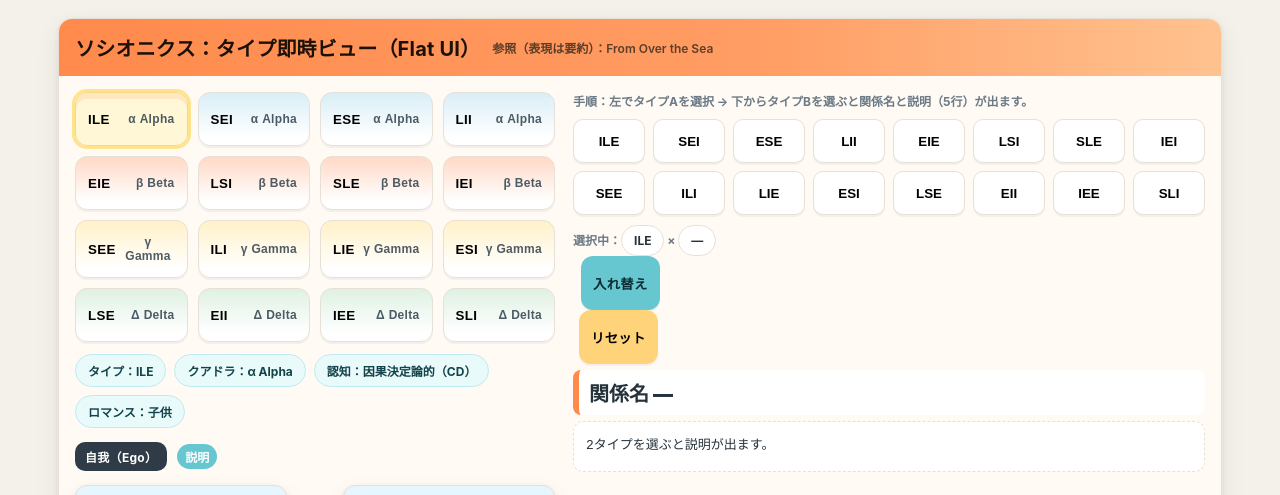
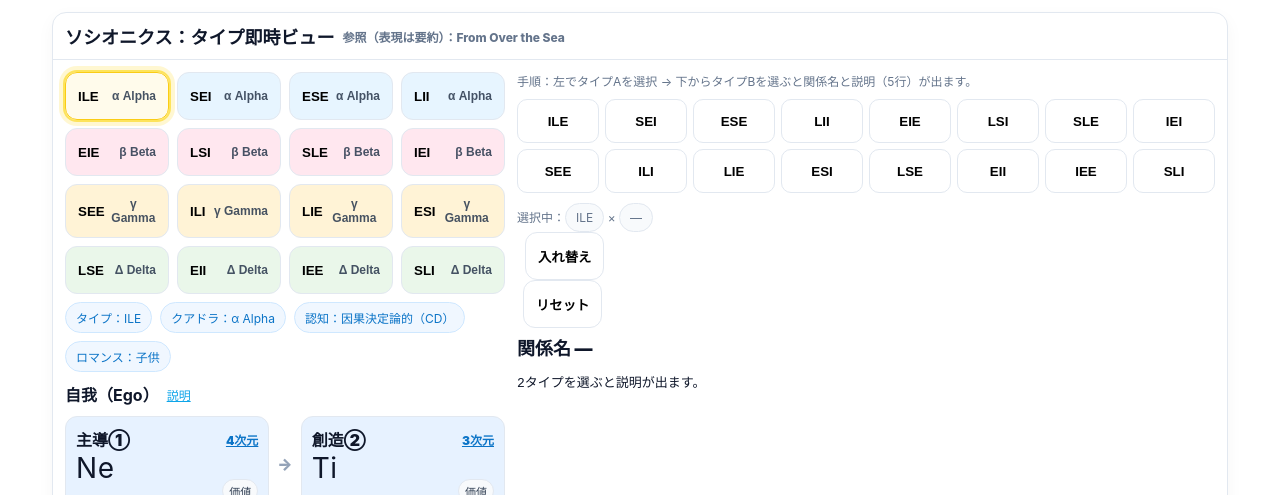
Before and after one commit to utage-jpg/socionix.utage, a plain HTML site: page index.html in a window 1280 px wide. Shown: the top 495 px of the page. Drawn offline with Linux system fonts and the light colour scheme.

Commit message:
Add files via upload

```diff
--- a/index.html
+++ b/index.html
@@ -3,163 +3,69 @@
 <head>
 <meta charset="utf-8" />
 <meta name="viewport" content="width=device-width, initial-scale=1, maximum-scale=1, viewport-fit=cover" />
-<title>Socionics Type Quick Lookup – Flat UI ver.</title>
-<meta name="theme-color" content="#ff8a4c" />
+<title>Socionics Type Quick Lookup – ボタン配置修正</title>
+<meta name="theme-color" content="#0ea5e9" />
 <style>
-/* ========= Flat UI Palette ========= */
 :root{
-  /* ベース（紙色・文字色） */
-  --bg:#f4f1ea;         /* アイボリー */
-  --ink:#25323b;        /* チャコール */
-  --muted:#6b7a86;      /* サブテキスト */
-  --line:#e6e0d6;       /* 区切り線 */
-
-  /* アクセント */
-  --brand:#ff8a4c;      /* オレンジ */
-  --brand-2:#67c7d0;    /* ターコイズ */
-  --brand-3:#ffd37a;    /* サンシャイン */
-
-  /* カード/パネル */
-  --panel:#fffaf4;      /* ほんのりクリーム */
-
-  /* クアドラ背景（淡いトーン） */
-  --alpha:#d9eef7;      /* さわやかライトブルー */
-  --beta:#ffd9c6;       /* 柔らかオレンジ */
-  --gamma:#fff1c9;      /* クリームイエロー */
-  --delta:#dff1e3;      /* ミント */
-
-  /* 価値/非価値（ご要望維持：価値=水色/非価値=白） */
-  --val:#e5f6ff;
-  --noval:#ffffff;
-
-  /* 影・角丸 */
-  --radius:14px;
-  --shadow:0 10px 24px rgba(37,50,59,.08), 0 2px 6px rgba(37,50,59,.06);
+  --bg:#ffffff; --panel:#f8fafc; --ink:#0f172a; --muted:#64748b; --line:#e2e8f0; --hi:#0ea5e9;
+  --alpha:#e7f5ff; --beta:#ffe7ef; --gamma:#fff3d6; --delta:#eaf7ea;
+  --val:#e7f2ff;   /* 価値=水色 */
+  --noval:#ffffff; /* 非価値=白  */
 }
-
-/* ========= Base ========= */
 *{box-sizing:border-box}
-html,body{
-  margin:0;background:var(--bg);color:var(--ink);
-  font-family: "Inter", "Hiragino Sans", "Noto Sans JP", "Yu Gothic", "Segoe UI", system-ui, -apple-system, Meiryo, sans-serif;
-}
-.wrap{max-width:1200px;margin:0 auto;padding:18px;display:grid;gap:18px}
-h1{font-size:20px;margin:8px 0;letter-spacing:.2px}
-.card{
-  background:var(--panel);
-  border:1px solid var(--line);
-  border-radius:var(--radius);
-  box-shadow:var(--shadow);
-  overflow:hidden;
-}
-.hd{
-  padding:14px 16px;
-  background: linear-gradient(90deg, var(--brand) 0%, #ff9d64 60%, #ffc28f 100%);
-  color:#1c1109;
-  display:flex;gap:12px;align-items:center;flex-wrap:wrap;
-}
-.hd h1{color:#1c1109;margin:0}
-.hd .small{color:#402e20;opacity:.85;font-weight:600}
-.body{padding:16px 16px 18px}
-
-/* ========= Buttons (Types) ========= */
-.types{display:grid;grid-template-columns:repeat(2,1fr);gap:10px}
+html,body{margin:0;background:var(--bg);color:var(--ink);
+  font-family:-apple-system,BlinkMacSystemFont,"Segoe UI","Hiragino Sans","Noto Sans JP","Yu Gothic",Meiryo,sans-serif}
+.wrap{max-width:1200px;margin:0 auto;padding:12px;display:grid;gap:12px}
+h1{font-size:18px;margin:8px 0}
+.card{background:#fff;border:1px solid var(--line);border-radius:14px;box-shadow:0 6px 18px rgba(2,6,23,.04)}
+.hd{padding:10px 12px;border-bottom:1px solid var(--line);font-weight:800;display:flex;gap:8px;align-items:center;flex-wrap:wrap}
+.body{padding:12px}
+.small{font-size:12px;color:var(--muted)}
+/* タイプ選択 */
+.types{display:grid;grid-template-columns:repeat(2,1fr);gap:8px}
 @media(min-width:640px){ .types{grid-template-columns:repeat(4,1fr)} }
-.btn{
-  padding:14px 12px;border:1px solid var(--line);
-  border-radius:12px;background:#fff;font-weight:900;letter-spacing:.3px;
-  cursor:pointer;user-select:none;display:flex;justify-content:space-between;align-items:center;gap:6px;min-height:54px;
-  box-shadow:0 2px 0 rgba(37,50,59,.05);
-  transition:transform .05s ease, box-shadow .2s ease, background .2s ease;
-}
-.btn .q{font-size:12px;color:#3a4b56;opacity:.9;font-weight:700}
-.btn:active{transform:translateY(1px)}
-.btn.sel{
-  outline:3px solid #ffe38a;background:#fff7d6;border-color:#f7d789;
-  box-shadow:0 6px 0 rgba(255,138,76,.15) inset;
-}
-
-/* クアドラ色の淡い帯を背景に */
-.qalpha{background:linear-gradient(180deg, var(--alpha) 0%, #ffffff 85%)}
-.qbeta{ background:linear-gradient(180deg, var(--beta) 0%, #ffffff 85%)}
-.qgamma{background:linear-gradient(180deg, var(--gamma) 0%, #ffffff 85%)}
-.qdelta{background:linear-gradient(180deg, var(--delta) 0%, #ffffff 85%)}
-
-/* ========= Badges ========= */
-.badges{display:flex;gap:8px;flex-wrap:wrap;margin:12px 0}
-.badge{
-  display:inline-flex;align-items:center;padding:7px 12px;border-radius:999px;border:1px solid var(--line);
-  background:#fff;font-size:12px;font-weight:700;color:var(--ink)
-}
-.badge.link{cursor:pointer;border-color:#bfeaf1;background:#e9fafb;color:#13434a}
-.badge.link:hover{filter:saturate(1.1)}
-
-/* ========= 8 Blocks / Flow ========= */
-.flow{display:grid;gap:14px}
-.flowrow{display:grid;grid-template-columns:1fr 36px 1fr;gap:10px;align-items:center}
-.block{
-  border:1px solid var(--line);border-radius:12px;padding:12px;background:#fff;position:relative;min-height:106px;
-  box-shadow:var(--shadow);
-}
+.btn{padding:12px;border:1px solid var(--line);border-radius:12px;background:#fff;font-weight:800;cursor:pointer;user-select:none;display:flex;justify-content:space-between;align-items:center;gap:6px;min-height:48px;touch-action:manipulation}
+.btn .q{font-size:12px;color:#334155;opacity:.9}
+.btn:active{transform:scale(.98)}
+.btn.sel{outline:2px solid rgba(253,224,71,.85);background:#fffbeb;border-color:#facc15;box-shadow:0 0 0 6px rgba(253,224,71,.25)}
+.qalpha{background:var(--alpha)} .qbeta{background:var(--beta)} .qgamma{background:var(--gamma)} .qdelta{background:var(--delta)}
+/* バッジ（タップで説明） */
+.badges{display:flex;gap:8px;flex-wrap:wrap;margin:8px 0}
+.badge{display:inline-flex;align-items:center;padding:6px 10px;border-radius:999px;border:1px solid var(--line);background:#f8fafc;font-size:12px;cursor:default}
+.badge.link{cursor:pointer;color:#0b74c7;border-color:#cfe8ff;background:#f0f7ff}
+/* 8ブロック（1→2, 4←3, 6←5, 7→8） */
+.flow{display:grid;gap:10px}
+.flowrow{display:grid;grid-template-columns:1fr auto 1fr;gap:8px;align-items:center}
+.block{border:1px solid var(--line);border-radius:12px;padding:10px;background:#fff;position:relative;min-height:96px}
 .block .t{display:flex;justify-content:space-between;align-items:center;font-weight:900}
-.block .f{font-size:30px;letter-spacing:.8px;margin-top:8px}
-.block .d{
-  font-size:12px;font-weight:800;color:#0b5b63;text-decoration:none;border:2px solid var(--brand-2);
-  padding:2px 8px;border-radius:999px;background:#e7fbfd;cursor:pointer
-}
-.block .tag{
-  position:absolute;right:10px;bottom:8px;font-size:11px;color:#374b54;font-weight:800;
-  padding:4px 8px;border-radius:999px;border:1px solid var(--line);background:#fff;cursor:pointer
-}
-/* 価値/非価値の背景（ご要望維持） */
-.block.v{background:var(--val)}
-.block.nv{background:var(--noval)}
-.arrow{
-  width:36px;height:36px;border-radius:10px;background:#2f3b46;display:grid;place-items:center;
-  color:#fff;font-weight:900;box-shadow:0 6px 12px rgba(37,50,59,.15)
-}
-.colcap{grid-column:1/-1;display:flex;align-items:center;gap:10px;margin-top:2px}
-.colcap b{
-  background:#2f3b46;color:#fff;padding:6px 10px;border-radius:10px;font-size:12px;letter-spacing:.3px
-}
-.info{
-  font-size:12px;color:#fff;background:var(--brand-2);padding:4px 8px;border-radius:999px;cursor:pointer;text-decoration:none;font-weight:800
-}
-
-/* ========= Right: Relations ========= */
-.grid2{display:grid;gap:18px}
-@media(min-width:1024px){ .grid2{grid-template-columns:480px 1fr} }
-
-.relgrid{display:grid;grid-template-columns:repeat(4,1fr);gap:8px}
+.block .f{font-size:28px;letter-spacing:.6px}
+.block .d{font-size:12px;color:#0b74c7;text-decoration:underline;cursor:pointer}
+.block .tag{position:absolute;right:10px;bottom:8px;font-size:11px;color:#334155;padding:3px 6px;border-radius:999px;border:1px solid var(--line);background:#f8fafc;cursor:pointer}
+.block.v{background:var(--val)} .block.nv{background:var(--noval)}
+.arrow{font-weight:900;color:#94a3b8}
+.colcap{grid-column:1/-1;display:flex;align-items:center;gap:8px;margin-top:2px}
+.info{font-size:12px;color:#0ea5e9;cursor:pointer;text-decoration:underline}
+/* 相性UI */
+.grid2{display:grid;gap:12px}
+@media(min-width:1024px){ .grid2{grid-template-columns:440px 1fr} }
+.relgrid{display:grid;grid-template-columns:repeat(4,1fr);gap:6px}
 @media(min-width:520px){ .relgrid{grid-template-columns:repeat(8,1fr)} }
-.relbtn{
-  padding:11px;border:1px solid var(--line);border-radius:10px;background:#fff;font-weight:900;cursor:pointer;min-height:44px;
-  box-shadow:0 2px 0 rgba(37,50,59,.05)
-}
-.relbtn.sel{outline:3px solid var(--brand-2);background:#e9fafb}
-.reltitle{
-  font-weight:900;font-size:20px;margin:6px 0;padding:8px 10px;border-left:6px solid var(--brand);background:#fff;border-radius:8px
-}
-pre{white-space:pre-wrap;line-height:1.9;margin:0;background:#fff;border:1px dashed var(--line);border-radius:10px;padding:12px}
-
-/* ========= Pop (Tooltip Card) ========= */
-.pop{
-  position:absolute;z-index:40;min-width:260px;max-width:380px;background:#ffffff;border:1px solid var(--line);
-  border-radius:14px;box-shadow:0 20px 40px rgba(37,50,59,.2), 0 6px 14px rgba(37,50,59,.12);padding:12px
-}
-.pop .ttl{font-weight:900;margin-bottom:6px;color:#1f2a33}
-.pop .txt{font-size:13px;color:#2d3c46;line-height:1.9;white-space:pre-wrap}
-.pop .close{margin-top:6px;font-size:12px;color:#6b7a86;cursor:pointer;text-decoration:underline}
-
-/* ========= Small helpers ========= */
-.small{font-size:12px;color:var(--muted);font-weight:700}
+.relbtn{padding:10px;border:1px solid var(--line);border-radius:10px;background:#fff;font-weight:700;cursor:pointer;min-height:44px}
+.relbtn:active{transform:scale(.98)} .relbtn.sel{outline:2px solid rgba(14,165,233,.3);background:#f0f9ff}
+.reltitle{font-weight:900;font-size:18px;margin:6px 0}
+pre{white-space:pre-wrap;line-height:1.7}
+/* ポップ */
+.pop{position:absolute;z-index:40;min-width:240px;max-width:360px;background:#fff;border:1px solid var(--line);border-radius:12px;box-shadow:0 18px 40px rgba(2,6,23,.18);padding:10px}
+.pop .ttl{font-weight:900;margin-bottom:6px}
+.pop .txt{font-size:13px;color:#334155;line-height:1.8;white-space:pre-wrap}
+.pop .close{margin-top:6px;font-size:12px;color:#64748b;cursor:pointer;text-decoration:underline}
 </style>
 </head>
 <body>
 <div class="wrap">
   <div class="card">
     <div class="hd">
-      <h1>ソシオニクス：タイプ即時ビュー（Flat UI）</h1>
+      <h1 style="margin:0">ソシオニクス：タイプ即時ビュー</h1>
       <span class="small">参照（表現は要約）：From Over the Sea</span>
     </div>
     <div class="body grid2">
@@ -204,10 +110,9 @@ pre{white-space:pre-wrap;line-height:1.9;margin:0;background:#fff;border:1px das
       <section>
         <div class="small">手順：左でタイプAを選択 → 下からタイプBを選ぶと関係名と説明（5行）が出ます。</div>
         <div class="relgrid" id="relPicker" style="margin-top:10px"></div>
-        <div class="small" style="margin-top:10px">
-          選択中：<span id="pickA" class="badge">—</span> × <span id="pickB" class="badge">—</span>
-          <button id="swap" class="btn" style="margin-left:8px;background:var(--brand-2);color:#0b2b30;border:none">入れ替え</button>
-          <button id="clear" class="btn" style="margin-left:6px;background:#ffd37a;border:none">リセット</button>
+        <div class="small" style="margin-top:10px">選択中：<span id="pickA" class="badge">—</span> × <span id="pickB" class="badge">—</span>
+          <button id="swap" class="btn" style="margin-left:8px">入れ替え</button>
+          <button id="clear" class="btn" style="margin-left:6px">リセット</button>
         </div>
         <div class="reltitle" id="relTitle">関係名 —</div>
         <pre id="relDesc">2タイプを選ぶと説明が出ます。</pre>
@@ -232,18 +137,18 @@ const QUADRA={ ILE:"Alpha", SEI:"Alpha", ESE:"Alpha", LII:"Alpha",
 const QSYM={Alpha:"α",Beta:"β",Gamma:"γ",Delta:"Δ"};
 const QCLS=t=>({Alpha:"qalpha",Beta:"qbeta",Gamma:"qgamma",Delta:"qdelta"}[QUADRA[t]]||"");
 
-/* —— UI の並び（α→β→γ→Δ） —— */
+/* —— UI用の並び（ご指定のグリッド） —— */
 const TYPES_UI=["ILE","SEI","ESE","LII","EIE","LSI","SLE","IEI","SEE","ILI","LIE","ESI","LSE","EII","IEE","SLI"];
 
-/* クアドラ解説 */
+/* クアドラの説明 */
 const QUADRA_EXP={
   Alpha:"・価値＝Ne・Ti・Fe・Si。\n・自由な発想と情報交換、フレンドリーな空気。\n・ユーモア/ゲーム性で合意を作りやすい。\n・衝突は避け、議論はオープン＆軽快に。\n・探究と学習のコミュニティ運営が得意。",
-  Beta :"・価値＝Fe・Ni・Se・Ti。\n・一体感・役割分担・ドラマ性で動く。\n・モメンタムを重視し、決断が速い。\n・上下や儀礼を整え、集団で突破。\n・祭り/舞台/キャンペーンに強い。",
+  Beta :"・価値＝Fe・Ni・Se・Ti。\n・一体感・役割分担・ドラマ性で動く。\n・モメンタムを重視し、決断が速い。\n・上下や儀礼を整え、集団で突破する。\n・祭り/舞台/キャンペーンに強い。",
   Gamma:"・価値＝Fi・Te・Se・Ni。\n・実利・成果・信頼を重視。直言しやすい。\n・契約や責任範囲を明確化し前進。\n・短期勝負や交渉、ビジネス実装に強い。\n・“やる/やらない”の切り分けが明快。",
   Delta:"・価値＝Si・Te・Fi・Ne。\n・穏やかな改善・生活基盤・共同体を重視。\n・職人気質で着実、過度なドラマは好まない。\n・環境整備と合意形成でじわっと伸ばす。\n・教育/福祉/ものづくりに適性。"
 };
 
-/* —— 機能配列（①〜⑧）：前回ご指定どおり —— */
+/* —— 機能配列（①〜⑧）※前回ご指定のまま —— */
 const F={
   LSE:["Te","Si","Fe","Ni","Fi","Ne","Ti","Se"],
   LIE:["Te","Ni","Fe","Si","Fi","Se","Ti","Ne"],
@@ -263,7 +168,7 @@ const F={
   EII:["Fi","Ne","Ti","Se","Te","Si","Fe","Ni"]
 };
 
-/* ラベル・次元 */
+/* ラベル／次元／役割 */
 const TITLES=["主導①","創造②","規範③","脆弱④","暗示⑤","動員⑥","無視⑦","証明⑧"];
 const DIMTAG_JP=["4次元","3次元","2次元","1次元","1次元","2次元","3次元","4次元"];
 const DIMDESC={
@@ -305,18 +210,15 @@ const ROM={ SLE:"侵略者", LSI:"侵略者", SEE:"侵略者", ESI:"侵略者",
             ESE:"保護者", SEI:"保護者", LSE:"保護者", SLI:"保護者",
             ILE:"子供",   LII:"子供",   EII:"子供",   IEE:"子供" };
 const ROM_EXP={
-  "侵略者":"・主導的で押し出しが強いアプローチ。\n・相手の反応で熱量が高まる。\n・率直さが魅力だが過度な圧は禁物。\n・境界の合意が関係を安定。\n・“前に進める”局面で力を発揮。",
+  "侵略者":"・主導的で押し出しが強いアプローチ。\n・相手の反応で熱量が高まる。\n・率直さが魅力だが過度な圧は禁物。\n・境界の合意が関係を安定させる。\n・“前に進める”局面で力を発揮。",
   "犠牲者":"・情緒の機微に敏感で受容的。\n・保護されると魅力が引き出される。\n・ドラマ性を好む側面。\n・安心できる枠組みが重要。\n・深い結びつきで力を発揮。",
   "保護者":"・面倒見が良く、安定供給を重視。\n・リスクを先回りして支える。\n・過干渉にならない配慮が鍵。\n・信頼の蓄積で愛情が増す。\n・生活実務に強い。",
-  "子供":"・好奇心と遊び心で関係を温める。\n・安全基地があると伸びやすい。\n・過度な管理は萎縮を招く。\n・肯定的フィードバックが効く。\n・軽やかな親密さを好む。"
+  "子供":"・好奇心と遊び心で関係を温める。\n・安全基地があると伸びやすい。\n・過度な管理は萎縮を招く。\n・肯定的なフィードバックが効く。\n・軽やかな親密さを好む。"
 };
 
 /* 相性（256） */
 const RM={"ILE":["同","双","活","鏡","要+","監+","協","幻","超","消","似","衝","要-","監-","共","準"],"SEI":["双","同","鏡","活","監+","要+","幻","協","消","超","衝","似","監-","要-","準","共"],"ESE":["活","鏡","同","双","共","準","要-","監-","似","衝","超","消","協","幻","要+","監+"],"LII":["鏡","活","双","同","準","共","監-","要-","衝","似","消","超","幻","協","監+","要+"],"EIE":["要-","監-","共","準","同","双","活","鏡","要+","監+","協","幻","超","消","似","衝"],"LSI":["監-","要-","準","共","双","同","鏡","活","監+","要+","幻","協","消","超","衝","似"],"SLE":["協","幻","要+","監+","活","鏡","同","双","共","準","要-","監-","似","衝","超","消"],"IEI":["幻","協","監+","要+","鏡","活","双","同","準","共","監-","要-","衝","似","消","超"],"SEE":["超","消","似","衝","要-","監-","共","準","同","双","活","鏡","要+","監+","協","幻"],"ILI":["消","超","衝","似","監-","要-","準","共","双","同","鏡","活","監+","要+","幻","協"],"LIE":["似","衝","超","消","協","幻","要+","監+","活","鏡","同","双","共","準","要-","監-"],"ESI":["衝","似","消","超","幻","協","監+","要+","鏡","活","双","同","準","共","監-","要-"],"LSE":["要+","監+","協","幻","超","消","似","衝","要-","監-","共","準","同","双","活","鏡"],"EII":["監+","要+","幻","協","消","超","衝","似","監-","要-","準","共","双","同","鏡","活"],"IEE":["共","準","要-","監-","似","衝","超","消","協","幻","要+","監+","活","鏡","同","双"],"SLI":["準","共","監-","要-","衝","似","消","超","幻","協","監+","要+","鏡","活","双","同"]};
-const RNAME={ "同":"同一関係","双":"双対関係","活":"活性化関係","鏡":"鏡像関係","共":"共鳴関係","準":"準双対関係",
-  "要+":"要求+（左：要求する側/恩恵を与える）","要-":"要求-（左：要求される側/恩恵を受ける）",
-  "監+":"監督+（左：監督する側）","監-":"監督-（左：監督される側）",
-  "協":"協力関係","幻":"幻影関係","超":"超自我関係","消":"消滅関係","似":"疑似同一関係","衝":"衝突関係" };
+const RNAME={ "同":"同一関係","双":"双対関係","活":"活性化関係","鏡":"鏡像関係","共":"共鳴関係","準":"準双対関係","要+":"要求+（左：要求する側/恩恵を与える）","要-":"要求-（左：要求される側/恩恵を受ける）","監+":"監督+（左：監督する側）","監-":"監督-（左：監督される側）","協":"協力関係","幻":"幻影関係","超":"超自我関係","消":"消滅関係","似":"疑似同一関係","衝":"衝突関係"};
 
 /* ===== UI構築 ===== */
 const typeList=document.getElementById('typeList');
@@ -324,7 +226,7 @@ const relPicker=document.getElementById('relPicker');
 const pop=document.getElementById('pop'), popT=document.getElementById('popT'), popB=document.getElementById('popB');
 document.getElementById('popC').onclick=()=>hidePop();
 
-/* 左側：UI順で描画（機能配列はFを参照） */
+/* 左側ボタンは UI 用の順序で生成（情報配列は F を参照） */
 TYPES_UI.forEach(t=>{
   const b=document.createElement('button');
   b.className='btn '+QCLS(t);
@@ -333,7 +235,7 @@ TYPES_UI.forEach(t=>{
   typeList.appendChild(b);
 });
 
-/* 右：相性ピッカー（標準順） */
+/* 相性ピッカーは従来通り（標準順で見やすく） */
 ["ILE","SEI","ESE","LII","EIE","LSI","SLE","IEI","SEE","ILI","LIE","ESI","LSE","EII","IEE","SLI"]
 .forEach(t=>{
   const rb=document.createElement('button');
@@ -366,7 +268,7 @@ function addBadge(holder, text, onClick){
   holder.appendChild(el);
 }
 
-/* 8ブロック描画（価値=水色/非価値=白、次元=○次元） */
+/* 8ブロック描画（価値=水色/非価値=白、次元=「○次元」） */
 function renderBlocks(t){
   const f=F[t];
   const ids=["b1","b2","b4","b3","b6","b5","b7","b8"], idx=[0,1,3,2,5,4,6,7];
@@ -436,7 +338,7 @@ document.getElementById('clear').addEventListener('pointerup',e=>{ e.preventDefa
 /* ポップ */
 function showPop(anchor, title, body){
   popT.textContent=title; popB.textContent=body; pop.style.display='block';
-  const r=anchor.getBoundingClientRect(); const pw=pop.offsetWidth||320, ph=pop.offsetHeight||210;
+  const r=anchor.getBoundingClientRect(); const pw=pop.offsetWidth||300, ph=pop.offsetHeight||180;
   let x=scrollX+r.left, y=scrollY+r.bottom+8;
   if(x+pw>scrollX+innerWidth-12) x=scrollX+innerWidth-pw-12;
   if(y+ph>scrollY+innerHeight-12) y=scrollY+r.top-ph-8;
@@ -446,7 +348,7 @@ function hidePop(){ pop.style.display='none'; }
 document.getElementById('popC').onclick=hidePop;
 document.addEventListener('pointerdown',e=>{ if(pop.style.display==='none')return; if(!pop.contains(e.target) && !e.target.closest('.info,.badge,.block,.d,.tag')) hidePop(); }, {passive:true});
 
-/* 初期：UI並びの先頭（ILE）を選択 */
+/* 初期：UI 並びの先頭（ILE）を選択 */
 (function init(){ const first=document.querySelector('#typeList .btn'); if(first) first.dispatchEvent(new PointerEvent('pointerup')); })();
 </script>
 </body>
```
